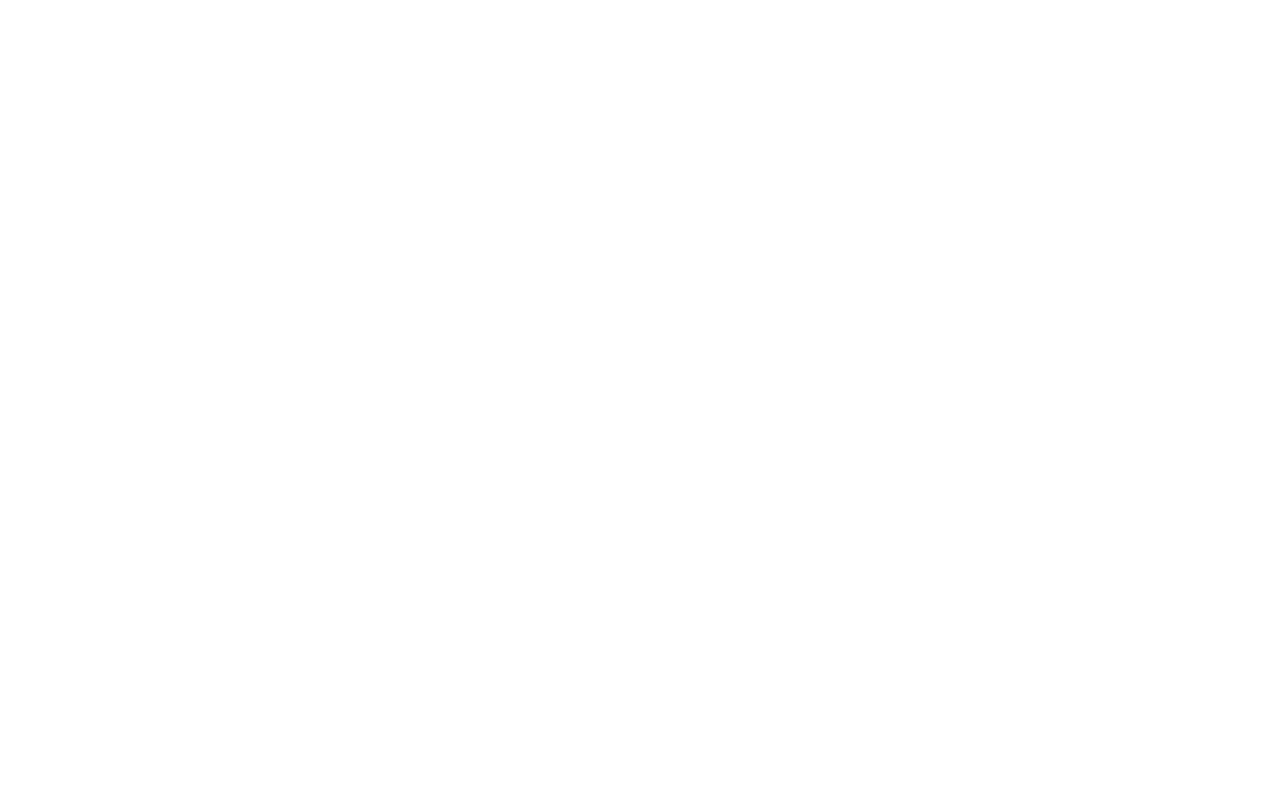
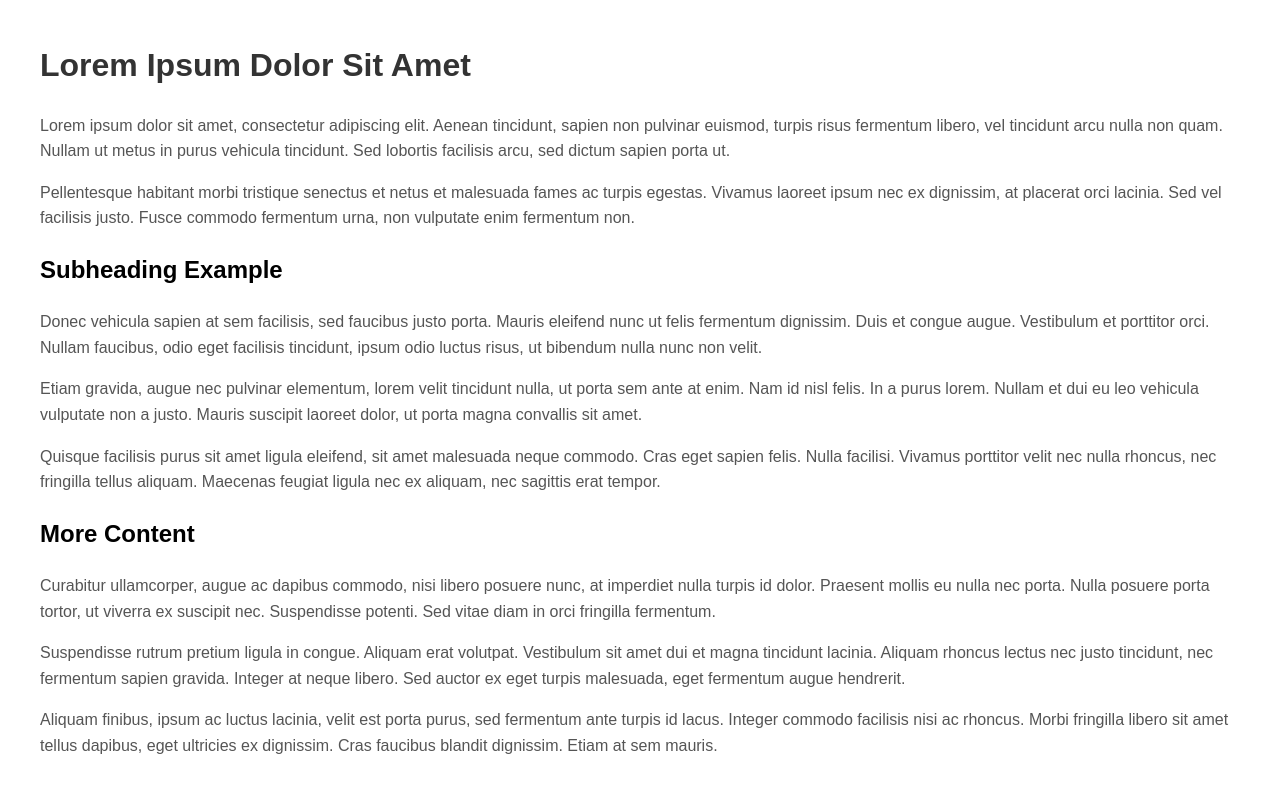
Before and after one commit to michnoah/strom, a plain HTML site: page privacy-policy/index.html in a window 1280 px wide. Drawn offline with Linux system fonts and the light colour scheme.

Commit message:
placeholder page.

```diff
--- a/privacy-policy/index.html
+++ b/privacy-policy/index.html
@@ -1,9 +1,62 @@
 <html lang="en">
     <head>
+        <meta charset="UTF-8">
+        <meta name="viewport" content="width=device-width, initial-scale=1.0">
         <title>Strom: Privacy Policy</title>
+        <style>
+            body {
+                font-family: Arial, sans-serif;
+                margin: 40px;
+                line-height: 1.6;
+            }
+            h1 {
+                color: #333;
+            }
+            p {
+                color: #555;
+            }
+        </style>
     </head>
 
     <body>
 
+    <h1>Lorem Ipsum Dolor Sit Amet</h1>
+
+    <p>
+        Lorem ipsum dolor sit amet, consectetur adipiscing elit. Aenean tincidunt, sapien non pulvinar euismod, turpis risus fermentum libero, vel tincidunt arcu nulla non quam. Nullam ut metus in purus vehicula tincidunt. Sed lobortis facilisis arcu, sed dictum sapien porta ut.
+    </p>
+
+    <p>
+        Pellentesque habitant morbi tristique senectus et netus et malesuada fames ac turpis egestas. Vivamus laoreet ipsum nec ex dignissim, at placerat orci lacinia. Sed vel facilisis justo. Fusce commodo fermentum urna, non vulputate enim fermentum non.
+    </p>
+
+    <h2>Subheading Example</h2>
+
+    <p>
+        Donec vehicula sapien at sem facilisis, sed faucibus justo porta. Mauris eleifend nunc ut felis fermentum dignissim. Duis et congue augue. Vestibulum et porttitor orci. Nullam faucibus, odio eget facilisis tincidunt, ipsum odio luctus risus, ut bibendum nulla nunc non velit.
+    </p>
+
+    <p>
+        Etiam gravida, augue nec pulvinar elementum, lorem velit tincidunt nulla, ut porta sem ante at enim. Nam id nisl felis. In a purus lorem. Nullam et dui eu leo vehicula vulputate non a justo. Mauris suscipit laoreet dolor, ut porta magna convallis sit amet.
+    </p>
+
+    <p>
+        Quisque facilisis purus sit amet ligula eleifend, sit amet malesuada neque commodo. Cras eget sapien felis. Nulla facilisi. Vivamus porttitor velit nec nulla rhoncus, nec fringilla tellus aliquam. Maecenas feugiat ligula nec ex aliquam, nec sagittis erat tempor.
+    </p>
+
+    <h2>More Content</h2>
+
+    <p>
+        Curabitur ullamcorper, augue ac dapibus commodo, nisi libero posuere nunc, at imperdiet nulla turpis id dolor. Praesent mollis eu nulla nec porta. Nulla posuere porta tortor, ut viverra ex suscipit nec. Suspendisse potenti. Sed vitae diam in orci fringilla fermentum.
+    </p>
+
+    <p>
+        Suspendisse rutrum pretium ligula in congue. Aliquam erat volutpat. Vestibulum sit amet dui et magna tincidunt lacinia. Aliquam rhoncus lectus nec justo tincidunt, nec fermentum sapien gravida. Integer at neque libero. Sed auctor ex eget turpis malesuada, eget fermentum augue hendrerit.
+    </p>
+
+    <p>
+        Aliquam finibus, ipsum ac luctus lacinia, velit est porta purus, sed fermentum ante turpis id lacus. Integer commodo facilisis nisi ac rhoncus. Morbi fringilla libero sit amet tellus dapibus, eget ultricies ex dignissim. Cras faucibus blandit dignissim. Etiam at sem mauris.
+    </p>
+
     </body>
 </html>
```
